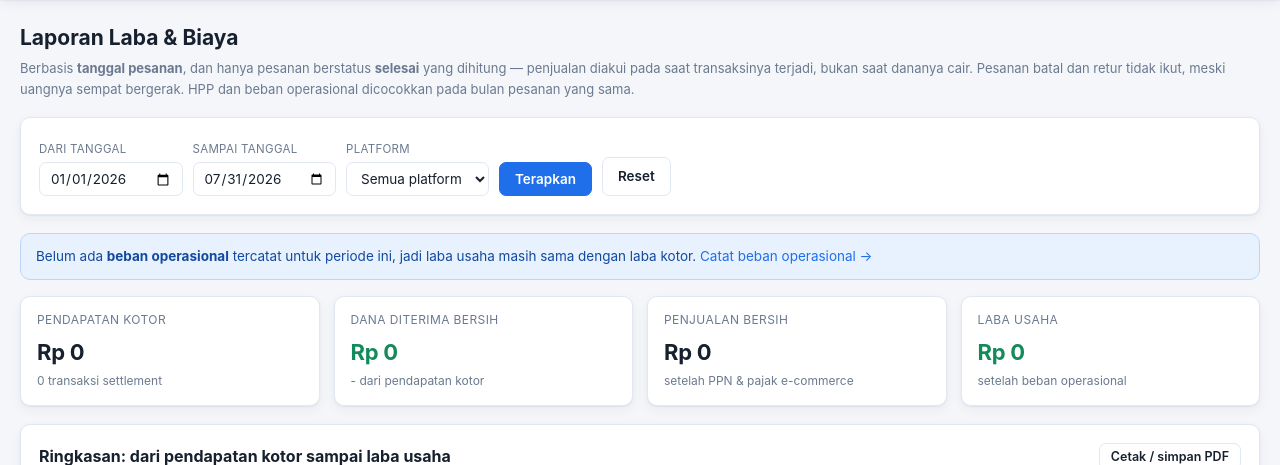
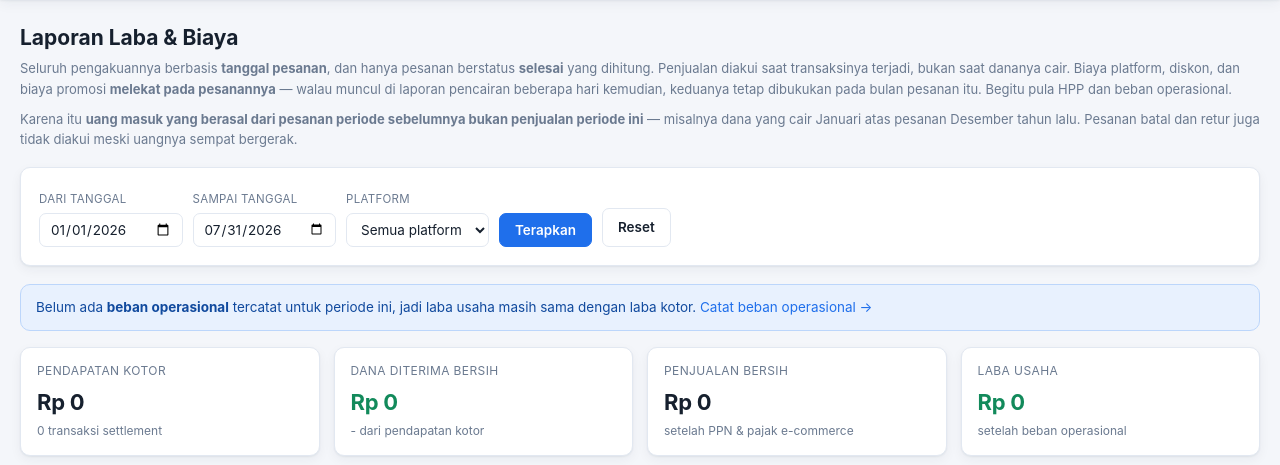
Before and after one commit to finance270/ecommerce, a PHP site: page /pnl.php in a window 1280 px wide. Shown: the part 110-575 px from the top of the page. Run offline with PHP 8.4, Linux system fonts and the light colour scheme; the visitor is signed in with stand-in values (Sample User, id 1); data that the repository does not hold is empty.

Commit message:
Pengembalian ikut dasar tanggal pesanan
Pengakuan akuntansi seluruhnya dari tanggal pesanan: biaya platform,
diskon, dan biaya promosi melekat pada pesanannya walau baru muncul di
laporan pencairan beberapa hari kemudian. Laporan Pengembalian tadinya
masih memakai tanggal pencairan sehingga periodenya tidak sejalan
dengan Laba & Biaya.

Syarat hanya-pesanan-selesai sengaja tidak ikut dipakai di sana - yang
dilaporkan justru pesanan yang batal dan diretur. Baris yang pesanannya
tidak dikenal tersaring dengan sendirinya karena tidak punya tanggal
pesanan.

Keterangan dasar periode ditulis ulang di kedua halaman, termasuk
sebabnya: uang masuk dari pesanan periode sebelumnya bukan penjualan
periode ini.

Co-Authored-By: Claude Opus 5 <noreply@anthropic.com>
Claude-Session: https://claude.ai/code/session_01TPMpmK1m2uoqNP5FbEADpL

```diff
--- a/public/pnl.php
+++ b/public/pnl.php
@@ -65,10 +65,16 @@ render_head('Laba & Biaya', 'pnl');
 ?>
 <h1>Laporan Laba &amp; Biaya</h1>
 <p class="sub">
-  Berbasis <b>tanggal pesanan</b>, dan hanya pesanan berstatus <b>selesai</b> yang dihitung &mdash;
-  penjualan diakui pada saat transaksinya terjadi, bukan saat dananya cair.
-  Pesanan batal dan retur tidak ikut, meski uangnya sempat bergerak.
-  HPP dan beban operasional dicocokkan pada bulan pesanan yang sama.
+  Seluruh pengakuannya berbasis <b>tanggal pesanan</b>, dan hanya pesanan berstatus
+  <b>selesai</b> yang dihitung. Penjualan diakui saat transaksinya terjadi, bukan saat
+  dananya cair. Biaya platform, diskon, dan biaya promosi <b>melekat pada pesanannya</b>
+  &mdash; walau muncul di laporan pencairan beberapa hari kemudian, keduanya tetap
+  dibukukan pada bulan pesanan itu. Begitu pula HPP dan beban operasional.
+</p>
+<p class="sub" style="margin-top:-8px">
+  Karena itu <b>uang masuk yang berasal dari pesanan periode sebelumnya bukan penjualan
+  periode ini</b> &mdash; misalnya dana yang cair Januari atas pesanan Desember tahun lalu.
+  Pesanan batal dan retur juga tidak diakui meski uangnya sempat bergerak.
 </p>
 
 <?php render_filter($from, $to, $platform); ?>
--- a/src/Reports.php
+++ b/src/Reports.php
@@ -207,6 +207,23 @@ final class Reports
             $a[] = $platform;
         }
         return [$w, $a];
+    }
+
+    /**
+     * Penyaring periode berdasarkan TANGGAL PESANAN saja, tanpa syarat status.
+     *
+     * Dipakai laporan Pengembalian. Periodenya harus sejalan dengan Laba &
+     * Biaya - pengembalian melekat pada pesanan yang dikembalikan, bukan pada
+     * hari uangnya bergerak - tetapi syarat "hanya selesai" justru tidak boleh
+     * dipakai di sini, karena yang dilaporkan memang pesanan yang batal dan
+     * diretur.
+     *
+     * Baris yang pesanannya tidak dikenal ikut tersaring dengan sendirinya:
+     * tanpa tanggal pesanan, tidak ada periode yang bisa dipakai.
+     */
+    private static function filterTanggalPesanan(?string $from, ?string $to, ?string $platform, string $alias = ''): array
+    {
+        return self::filter('ord_date', $from, $to, $platform, $alias);
     }
 
     /** Rentang tanggal data yang tersedia. */
@@ -1468,7 +1485,7 @@ final class Reports
      */
     public static function refundSummary(?string $from, ?string $to, ?string $platform): array
     {
-        [$w, $a] = self::filter('settlement_date', $from, $to, $platform);
+        [$w, $a] = self::filterTanggalPesanan($from, $to, $platform);
         $row = Db::one(
             "SELECT COALESCE(-SUM(refund_amount),0)  AS refund,
                     COALESCE(SUM(gross_amount),0)    AS kotor_sebelum,
@@ -1498,14 +1515,14 @@ final class Reports
      */
     public static function refundByMonth(?string $from, ?string $to, ?string $platform): array
     {
-        [$w, $a] = self::filter('settlement_date', $from, $to, $platform);
-        return Db::all(
-            "SELECT DATE_FORMAT(settlement_date,'%Y-%m') AS bulan, platform,
+        [$w, $a] = self::filterTanggalPesanan($from, $to, $platform);
+        return Db::all(
+            "SELECT DATE_FORMAT(ord_date,'%Y-%m') AS bulan, platform,
                     COALESCE(-SUM(refund_amount),0) AS refund,
                     COALESCE(SUM(gross_amount),0)   AS kotor_sebelum,
                     SUM(refund_amount <> 0)         AS trx_refund
              FROM settlements
-             WHERE {$w} AND settlement_date IS NOT NULL
+             WHERE {$w} AND ord_date IS NOT NULL
              GROUP BY bulan, platform
              HAVING refund <> 0
              ORDER BY bulan DESC, platform",
@@ -1516,7 +1533,7 @@ final class Reports
     /** Produk yang paling sering / paling besar dikembalikan. */
     public static function refundByProduct(?string $from, ?string $to, ?string $platform, int $limit = 100): array
     {
-        [$w, $a] = self::filter('settlement_date', $from, $to, $platform);
+        [$w, $a] = self::filterTanggalPesanan($from, $to, $platform);
         // Hanya settlement yang benar-benar ada refund-nya yang ditelusuri,
         // sehingga penelusuran ke baris produk tetap ringan.
         $sub = "SELECT platform, order_id,
@@ -1548,7 +1565,7 @@ final class Reports
     /** Daftar transaksi pengembalian, untuk ditelusuri satu per satu. */
     public static function refundList(?string $from, ?string $to, ?string $platform, int $limit = 200): array
     {
-        [$w, $a] = self::filter('settlement_date', $from, $to, $platform);
+        [$w, $a] = self::filterTanggalPesanan($from, $to, $platform);
         $limit = max(1, min(2000, $limit));
         return Db::all(
             "SELECT platform, order_id, settlement_date, trx_type,
```
Also changed, not shown: public/refunds.php (+6 -3 lines), README.md.
